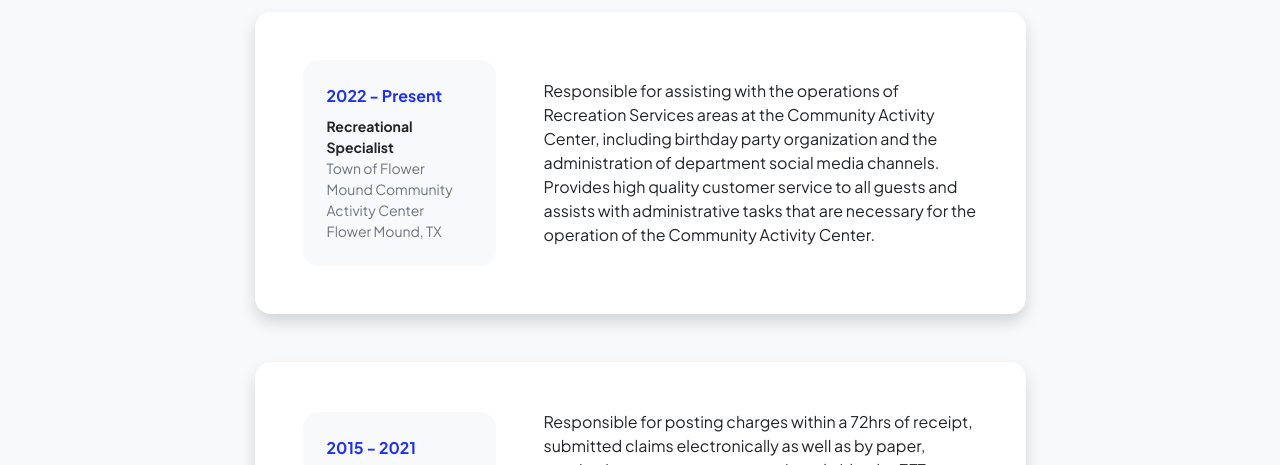
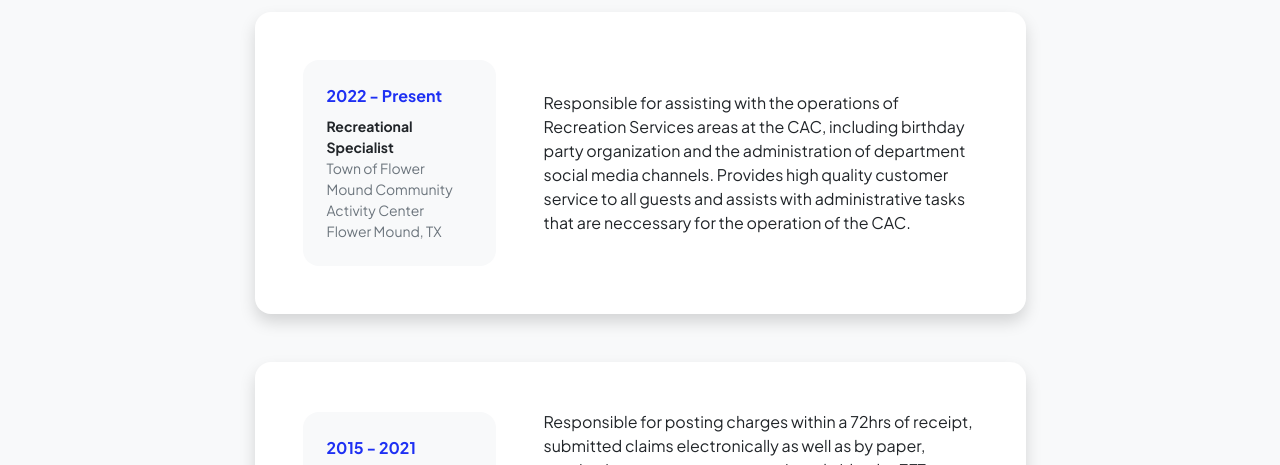
Before and after one commit to JessKuh5146/CreateHostWebsiteAssignment, a plain HTML site: page resume.html in a window 1280 px wide. Shown: the part 296-761 px from the top of the page. Drawn offline with nearby package versions, Linux system fonts and the light colour scheme.

Commit message:
Corrected Experience

```diff
--- a/resume.html
+++ b/resume.html
@@ -64,7 +64,7 @@
                                                 <div class="small text-muted">Flower Mound, TX</div>
                                             </div>
                                         </div>
-                                        <div class="col-lg-8"><div>Responsible for assisting with the operations of Recreation Services areas at the Community Activity Center, including birthday party organization and the administration of department social media channels. Provides high quality customer service to all guests and assists with administrative tasks that are necessary for the operation of the Community Activity Center.</div></div>
+                                        <div class="col-lg-8"><div>Responsible for assisting with the operations of Recreation Services areas at the CAC, including birthday party organization and the administration of department social media channels. Provides high quality customer service to all guests and assists with administrative tasks that are neccessary for the operation of the CAC.</div></div>
                                     </div>
                                 </div>
                             </div>
```
